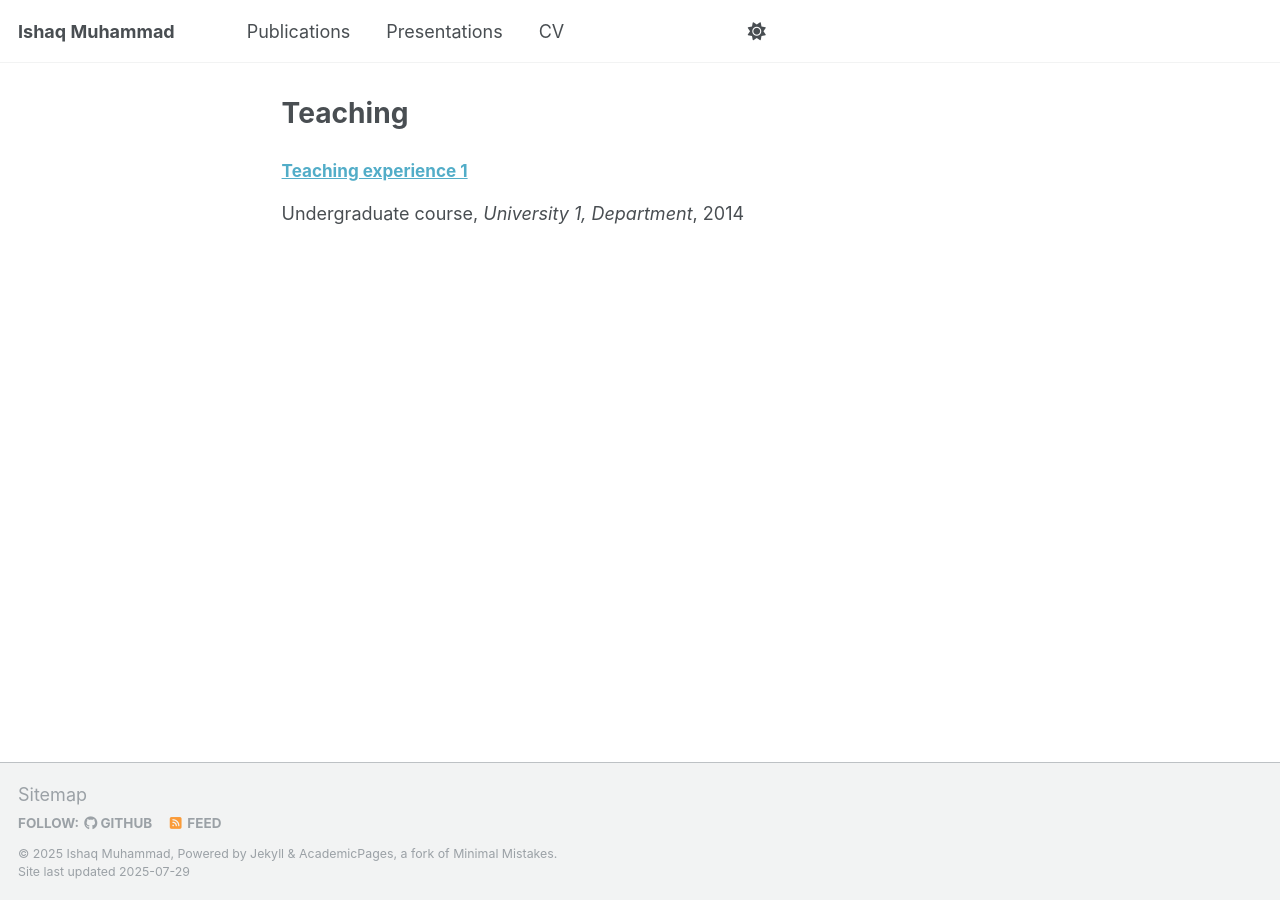
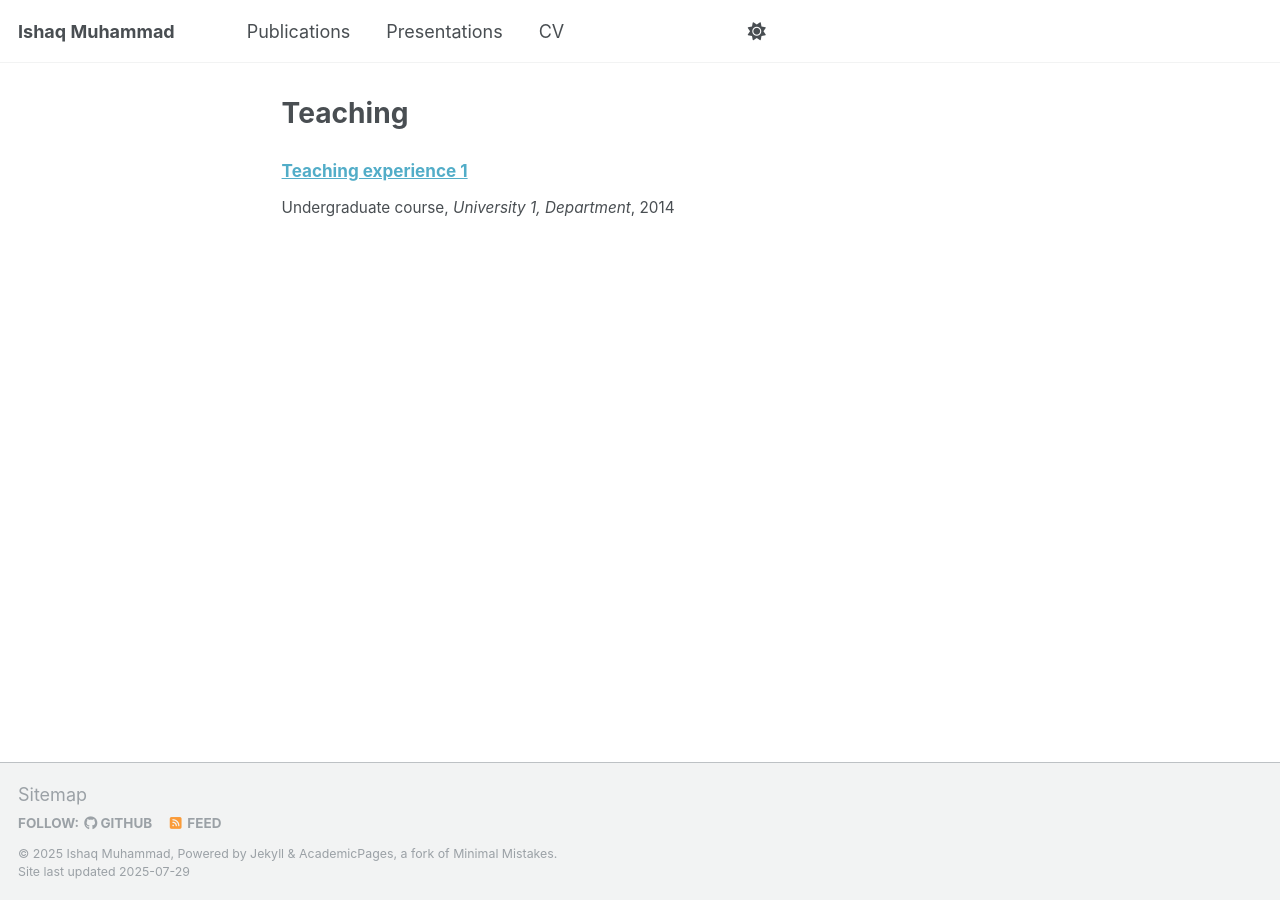
Before and after one commit to IshaqMKhan/IshaqMKhan.github.io, a Jekyll site: the page built from _pages/teaching.html, in a window 1280 px wide. Built offline with Jekyll 4.4.1, drawn with Linux system fonts in a browser that asks for light colours; a script that is not in the unit is left out.

Commit message:
Update archive-single.html

```diff
--- a/_includes/archive-single.html
+++ b/_includes/archive-single.html
@@ -12,8 +12,8 @@
   {% assign title = post.title %}
 {% endif %}
 
-<div class="{{ include.type | default: "list" }}__item" style="margin-bottom: 0.6em;">
-  <article class="archive__item" itemscope itemtype="http://schema.org/CreativeWork" style="margin-bottom: 0.3em;">
+<div class="{{ include.type | default: "list" }}__item" style="margin-bottom: 0.3em;">  <!-- less bottom margin -->
+  <article class="archive__item" itemscope itemtype="http://schema.org/CreativeWork" style="margin-bottom: 0.15em;">  <!-- less bottom margin -->
 
     {% if include.type == "grid" and teaser %}
       <div class="archive__item-teaser" style="margin-bottom: 0.3em;">
@@ -37,21 +37,21 @@
     {% endif %}
 
     {% if post.collection == 'teaching' %}
-      <p style="margin-bottom: 0.2em;">{{ post.type }}, <i>{{ post.venue }}</i>, {{ post.date | default: "1900-01-01" | date: "%Y" }}</p>
+      <p style="margin-bottom: 0.2em; font-size: 0.85rem;">{{ post.type }}, <i>{{ post.venue }}</i>, {{ post.date | default: "1900-01-01" | date: "%Y" }}</p>
 
     {% elsif post.collection == 'publications' %}
       {% if post.authors %}
-        <p style="margin: 0 0 0.1em 0;">{{ post.authors }}</p>
+        <p style="margin: 0 0 0.1em 0; font-size: 0.85rem;">{{ post.authors }}</p>  <!-- slightly smaller font -->
       {% endif %}
 
       {% if post.status and post.venue and post.date %}
-        <p style="margin: 0 0 0.3em 0;"><i>{{ post.status }} {{ post.venue }}</i>, {{ post.date | date: "%Y" }}</p>
+        <p style="margin: 0 0 0.3em 0; font-size: 0.85rem;"><i>{{ post.status }} {{ post.venue }}</i>, {{ post.date | date: "%Y" }}</p>
       {% elsif post.status and post.venue %}
-        <p style="margin: 0 0 0.3em 0;"><i>{{ post.status }} {{ post.venue }}</i></p>
+        <p style="margin: 0 0 0.3em 0; font-size: 0.85rem;"><i>{{ post.status }} {{ post.venue }}</i></p>
       {% endif %}
 
     {% elsif post.date %}
-      <p class="page__date" style="margin-bottom: 0.2em;">
+      <p class="page__date" style="margin-bottom: 0.2em; font-size: 0.85rem;">
         <strong><i class="fa fa-fw fa-calendar" aria-hidden="true"></i> {{ site.data.ui-text[site.locale].date_label | default: "Published:" }}</strong>
         <time datetime="{{ post.date | default: "1900-01-01" | date_to_xmlschema }}">{{ post.date | default: "1900-01-01" | date: "%B %d, %Y" }}</time>
       </p>
```
